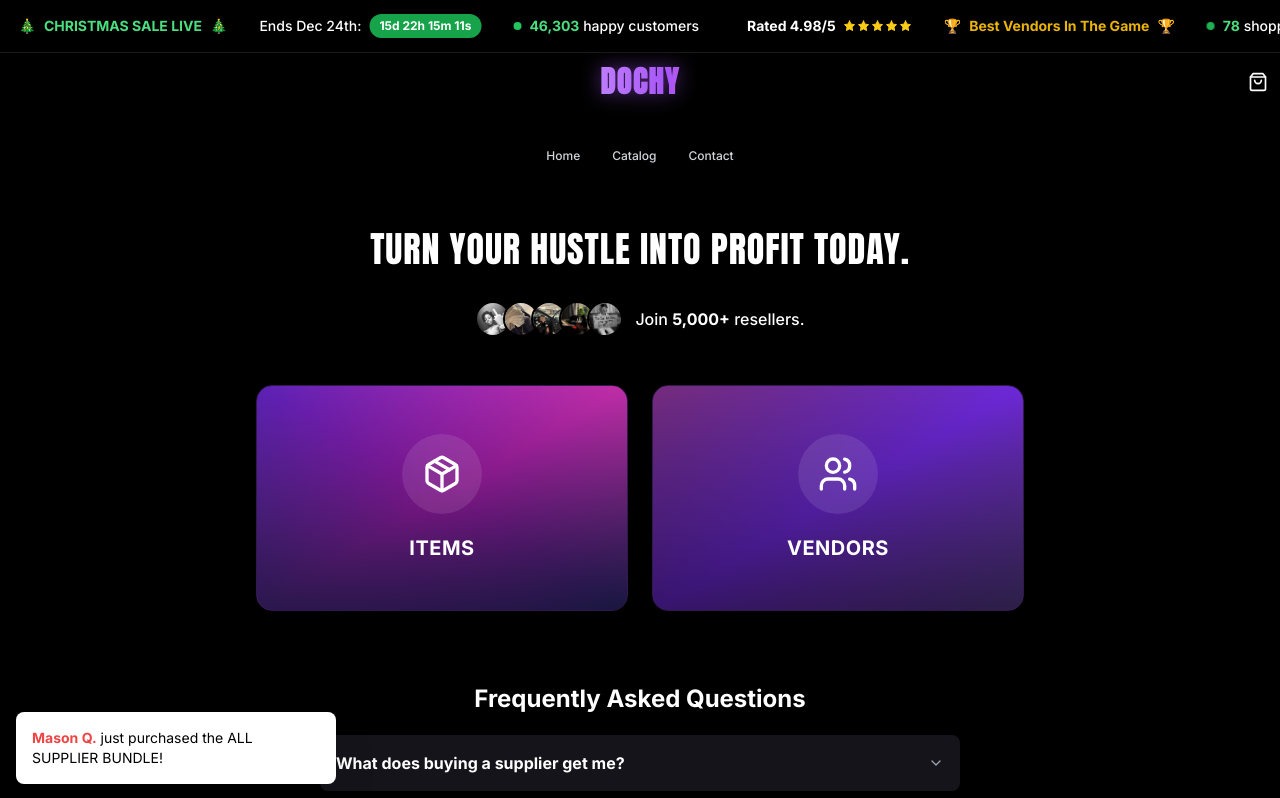
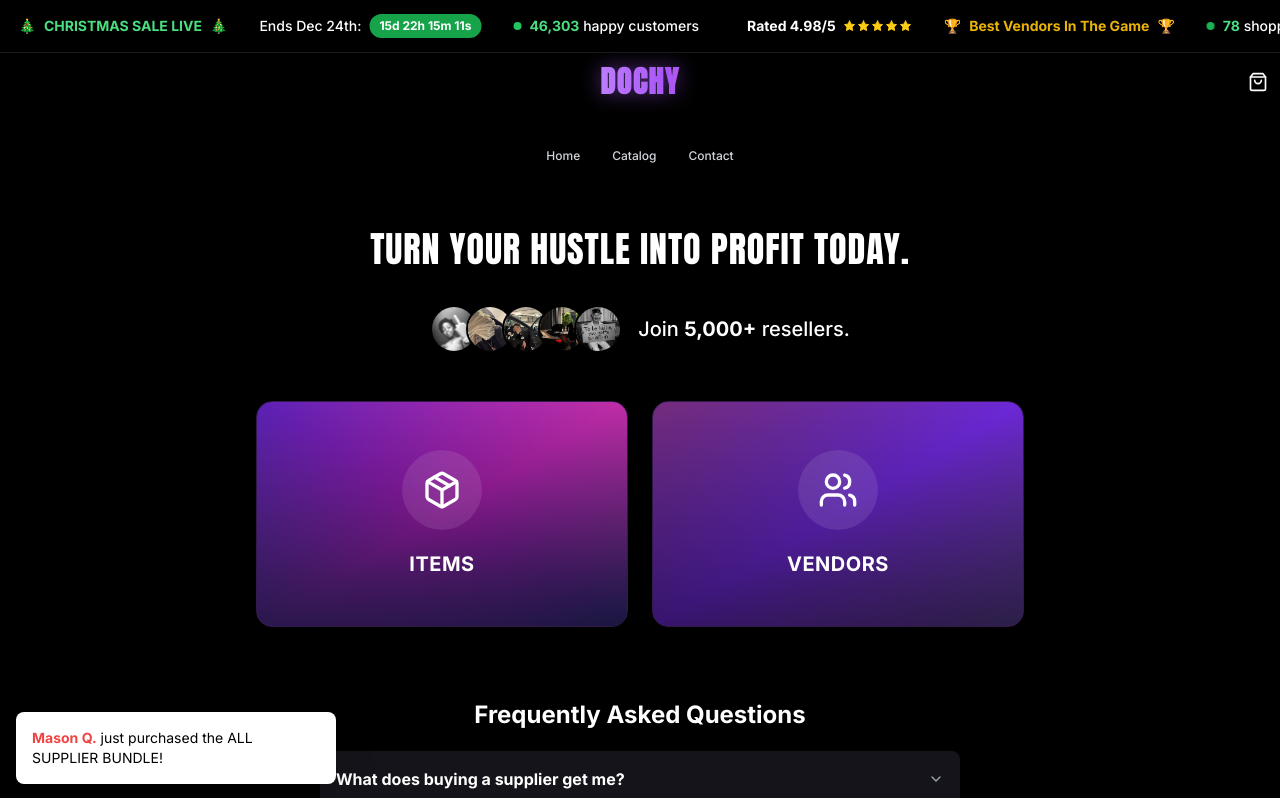
Before and after one commit to Expandingmind/Dochy, a Next.js app: page / in a window 1280 px wide. Shown: the top 798 px of the page. Built offline with nearby package versions, Linux system fonts and the light colour scheme.

Commit message:
Make Join 5000+ resellers section 35% bigger

```diff
--- a/src/components/Hero.tsx
+++ b/src/components/Hero.tsx
@@ -11,8 +11,8 @@ export function Hero() {
           <span className="block md:inline"> INTO PROFIT TODAY.</span>
         </h1>
 
-        <div className="flex items-center gap-3 mt-4">
-          <div className="flex -space-x-2">
+        <div className="flex items-center gap-4 mt-5">
+          <div className="flex -space-x-3">
             {[
               "/IMG_9486.JPG",
               "/IMG_9489.JPG",
@@ -20,7 +20,7 @@ export function Hero() {
               "/IMG_9491.JPG",
               "/IMG_9490.JPEG"
             ].map((src, i) => (
-              <div key={i} className="w-7 h-7 md:w-9 md:h-9 rounded-full border-2 border-black overflow-hidden">
+              <div key={i} className="w-10 h-10 md:w-12 md:h-12 rounded-full border-2 border-black overflow-hidden">
                  <img
                    src={src}
                    alt={`Member ${i}`}
@@ -29,7 +29,7 @@ export function Hero() {
               </div>
             ))}
           </div>
-          <span className="text-sm md:text-base text-white font-medium">
+          <span className="text-lg md:text-xl text-white font-medium">
             Join <span className="font-bold">5,000+</span> resellers.
           </span>
         </div>
```
